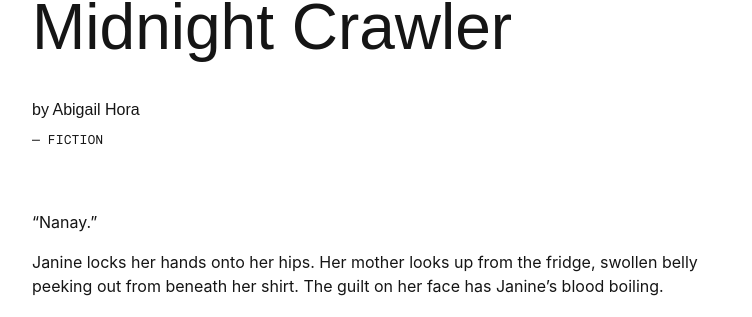
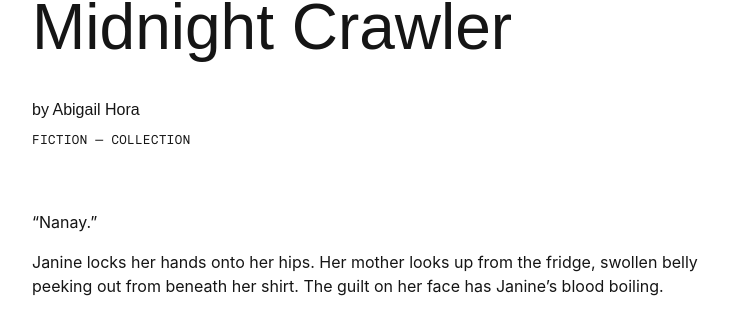
Before and after one commit to Other-People-UCSD/Pink-Currents, a Jekyll site: the page built from _posts/2020-06-29-midnight-crawler.md, in a window 1280 px wide and 900 px high. Shown: the part 290-607 px from the top of the window, without its empty margins (256-1008 px from the left). Built offline with Jekyll 4.4.1, drawn with Linux system fonts in a browser that asks for light colours; nearby versions of some CDN libraries; some of the changed lines change nothing that is shown.

Commit message:
Update from Forestry.io Other People updated _posts/2020-06-29-midnight-crawler.md

```diff
--- a/_posts/2020-06-29-midnight-crawler.md
+++ b/_posts/2020-06-29-midnight-crawler.md
@@ -1,9 +1,10 @@
 ---
-category: Fiction
-tags: []
+category: Collection
+tags:
+- Fiction
 layout: Post
 title: Midnight Crawler
-date: 2020-06-29 07:00:00 +0000
+date: 2020-06-29T07:00:00.000+00:00
 contributor: Abigail Hora
 thumb: ''
 
```
Also changed, not shown: .forestry/front_matter/templates/post.yml.
